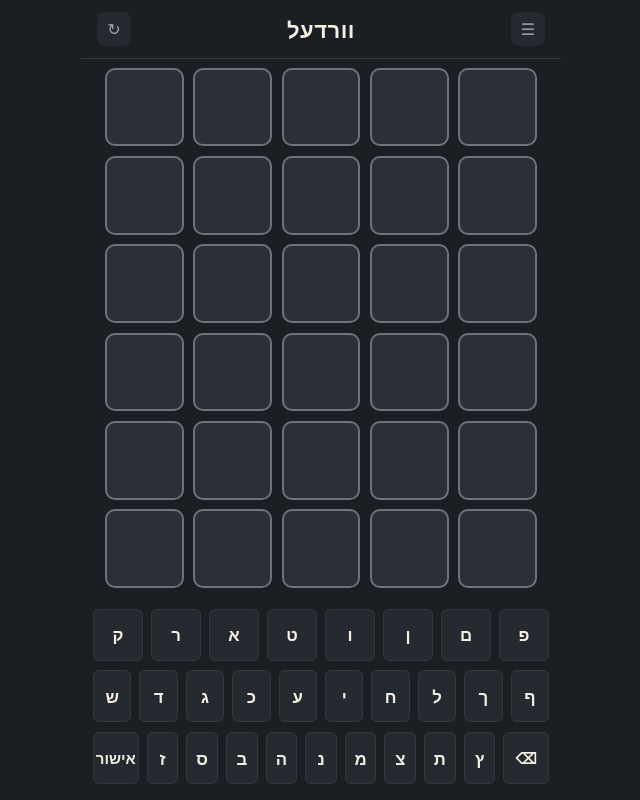
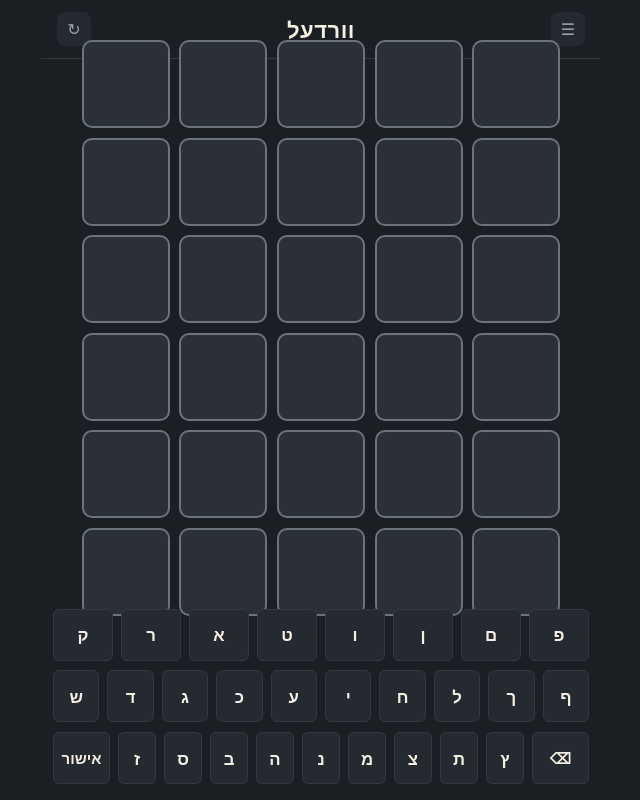
Before and after one commit to aybc2025/Wordel, a React (Vite) app: page / in a window 1280 px wide. Shown: the whole page, without its empty margins (319-959 px from the left). Built offline with nearby package versions, Linux system fonts and the light colour scheme.

Commit message:
Update app width and max-width in CSS

```diff
--- a/src/App.module.css
+++ b/src/App.module.css
@@ -2,7 +2,8 @@
   display: flex;
   flex-direction: column;
   height: 100dvh;
-  max-width: 480px;
+  width: 100%;
+  max-width: min(100%, 560px);
   margin: 0 auto;
   overflow: hidden;
 }
```
